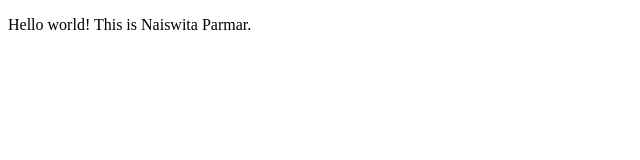
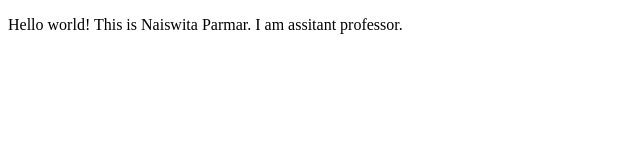
Before and after one commit to naiswita99/naiswita99.github.io, a plain HTML site: page index.html in a window 1280 px wide. Shown: the whole page, without its empty margins (0-640 px from the left). Drawn offline with Linux system fonts and the light colour scheme.

Commit message:
add: profession

```diff
--- a/index.html
+++ b/index.html
@@ -26,7 +26,7 @@
   <![endif]-->
 
   <!-- Add your site or application content here -->
-  <p>Hello world! This is Naiswita Parmar.</p>
+  <p>Hello world! This is Naiswita Parmar. I am assitant professor.</p>
 </body>
 
 </html>
```
